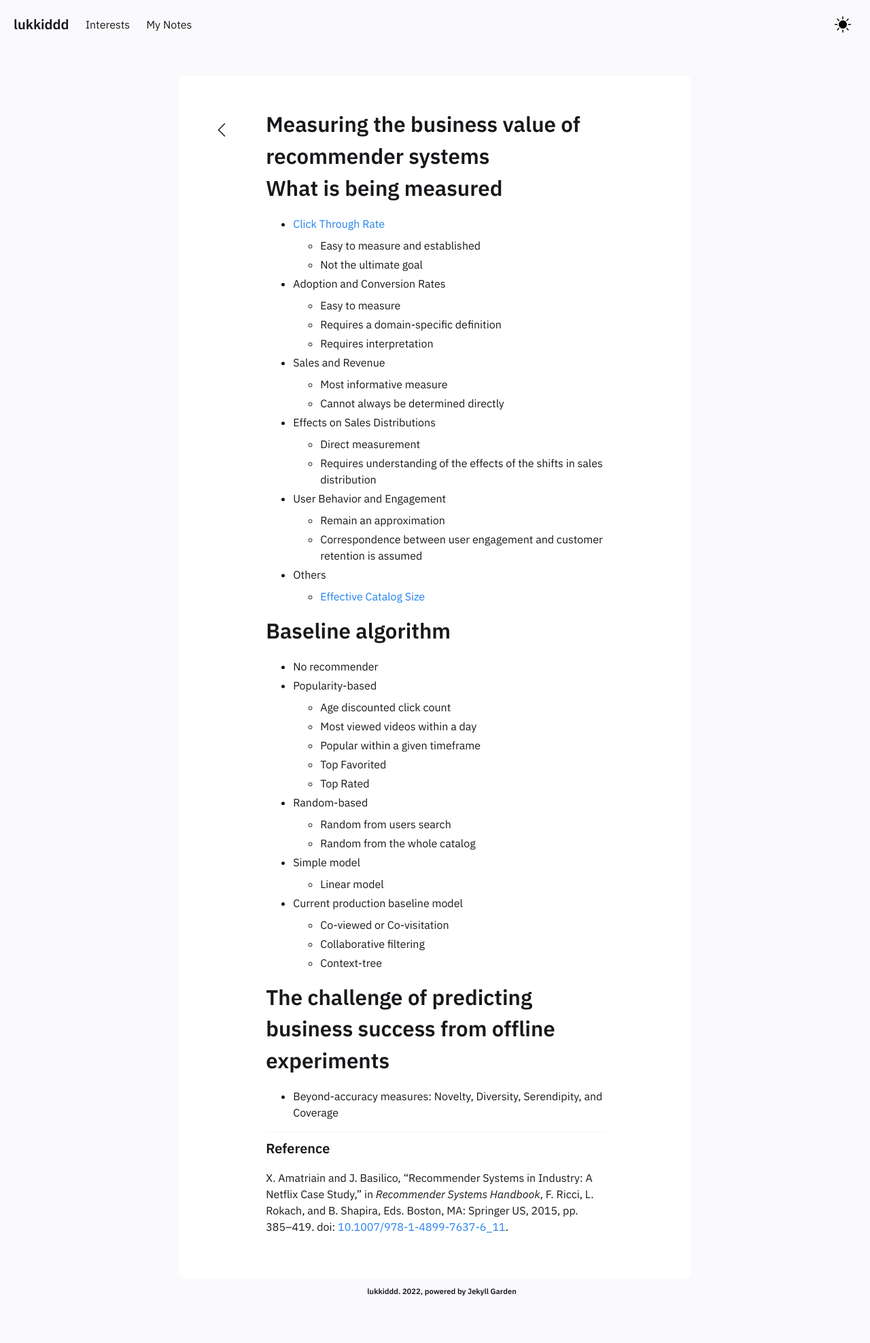
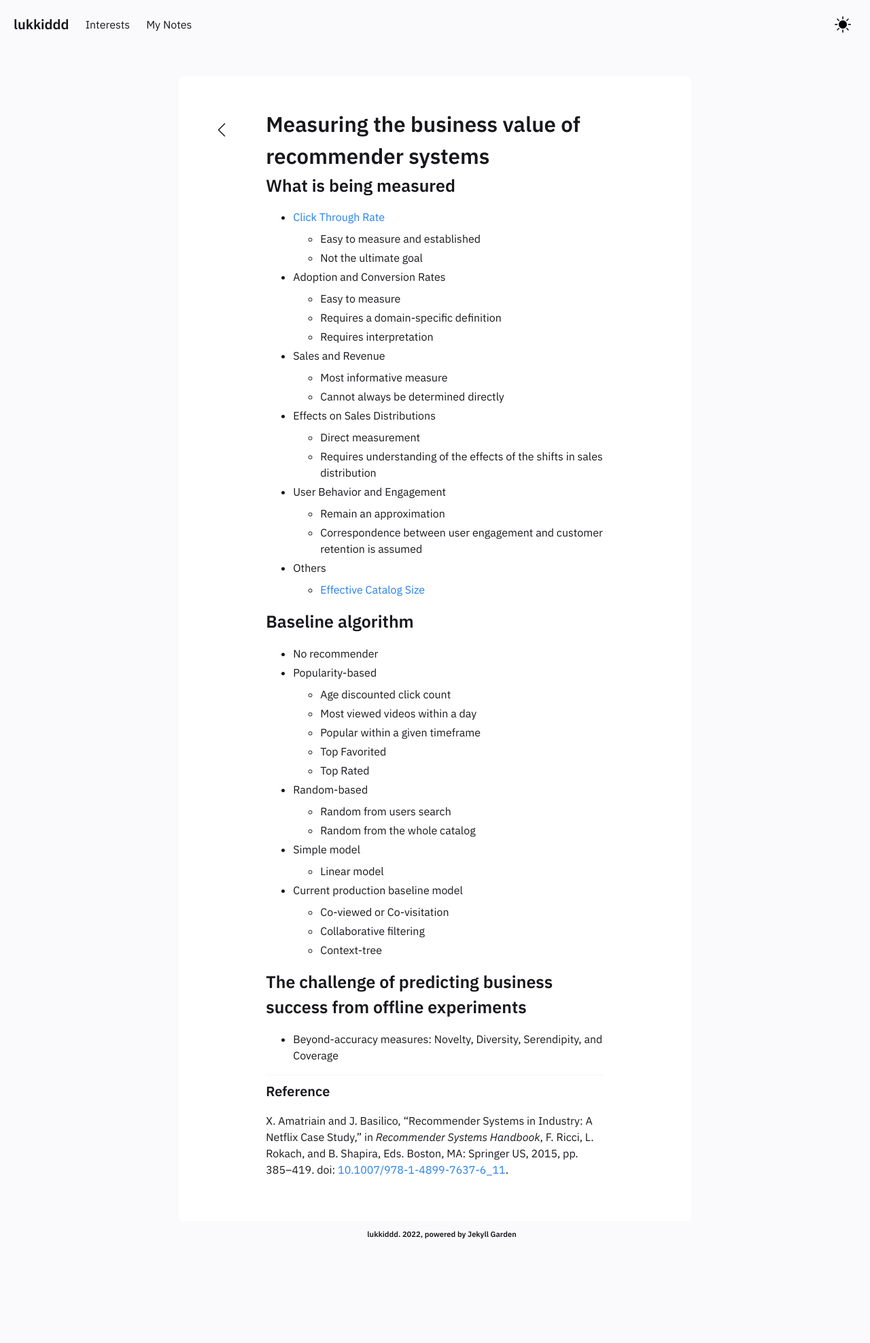
Before and after one commit to lukkiddd/lukkiddd.github.io, a Jekyll site: the page built from _notes/Public/Measuring the business value of recommender systems.md, in a window 1280 px wide. Shown: the whole page at 68% size. Built offline with Jekyll 4.4.1, drawn with Linux system fonts in a browser that asks for light colours; after the commit the page ends 1891 px from its top, so only the background shows below that.

Commit message:
Change heading size

```diff
--- a/_notes/Public/Measuring the business value of recommender systems.md
+++ b/_notes/Public/Measuring the business value of recommender systems.md
@@ -6,7 +6,7 @@ tags: #business-value #recommendation
 ---
 
 
-## What is being measured
+### What is being measured
 
 - [[Click Through Rate]]
 	- Easy to measure and established
@@ -28,7 +28,7 @@ tags: #business-value #recommendation
 	- [[Effective Catalog Size]]
 
 
-## Baseline algorithm
+### Baseline algorithm
 - No recommender
 - Popularity-based
 	- Age discounted click count
@@ -47,7 +47,7 @@ tags: #business-value #recommendation
 	- Context-tree
 
 
-## The challenge of predicting business success from offline experiments
+### The challenge of predicting business success from offline experiments
 
 - Beyond-accuracy measures: Novelty, Diversity, Serendipity, and Coverage
 
```
